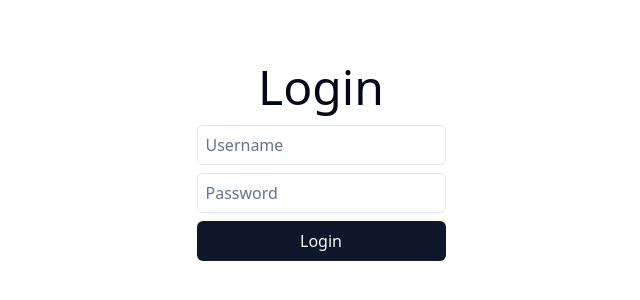
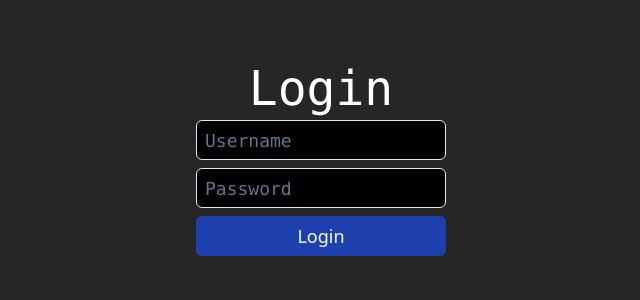
Before and after one commit to shashankx86/ncwi-dev, a Nuxt app: page / in a window 1280 px wide. Shown: the part 244-544 px from the top of the page, without its empty margins (319-959 px from the left). Built offline with nearby package versions, Linux system fonts and the light colour scheme.

Commit message:
added dark mode

```diff
--- a/assets/css/tailwind.css
+++ b/assets/css/tailwind.css
@@ -76,3 +76,17 @@
     @apply bg-background text-foreground;
   }
 }
+
+@media (prefers-color-scheme: dark) {
+  html {
+    color-scheme: dark;
+  }
+}
+
+/* If the user prefers light mode,
+we still enforce color-scheme: dark, despite the user preference */
+@media (prefers-color-scheme: light) {
+  html {
+    color-scheme: dark;
+  }
+}
--- a/components/Login.vue
+++ b/components/Login.vue
@@ -1,16 +1,16 @@
 <template>
-    <div class="login-container">
-      <h1>Login</h1>
-      <form @submit.prevent="login">
-        <Input v-model="username" type="text" placeholder="Username" required />
-        <Input v-model="password" type="password" placeholder="Password" required />
-        <Button type="submit">Login</Button>
+    <div class="bg-neutral-800 flex flex-col items-center justify-center h-screen">
+      <h1 class="text-white font-mono p-2 text-5xl">Login</h1>
+      <form class="flex flex-col" @submit.prevent="login">
+        <Input v-model="username" type="text" class="mb-2 p-2 font-mono text-lg bg-black" placeholder="Username" required />
+        <Input v-model="password" type="password" class="mb-2 p-2 font-mono text-lg bg-black" placeholder="Password" required />
+        <Button class="p-2 text-lg cursor-pointer bg-slate-500 bg-blue-800" type="submit">Login</Button>
       </form>
-      <p v-if="error">{{ error }}</p>
+      <p class="bg-red-600" v-if="error">{{ error }}</p>
     </div>
   </template>
 
-  <script setup lang="ts">
+<script setup lang="ts">
   import { ref } from 'vue';
   import { Input } from '@/components/ui/input';
   import { Button } from '@/components/ui/button';
@@ -48,40 +48,4 @@
       error.value = 'An error occurred. Please try again.';
     }
   };
-  </script>
-
-<style scoped>
-.login-container {
-  display: flex;
-  flex-direction: column;
-  align-items: center;
-  justify-content: center;
-  height: 100vh;
-}
-
-.login-container h1 {
-  margin-bottom: 0.1rem;
-  font-size: 300%;
-}
-
-.login-container form {
-  display: flex;
-  flex-direction: column;
-}
-
-.login-container input {
-  margin-bottom: 0.5rem;
-  padding: 0.5rem;
-  font-size: 1rem;
-}
-
-.login-container button {
-  padding: 0.5rem;
-  font-size: 1rem;
-  cursor: pointer;
-}
-
-.login-container p {
-  color: red;
-}
-</style>
+</script>
--- a/nuxt.config.ts
+++ b/nuxt.config.ts
@@ -1,7 +1,17 @@
 // https://nuxt.com/docs/api/configuration/nuxt-config
 export default defineNuxtConfig({
   devtools: { enabled: true },
-  modules: ["@nuxtjs/tailwindcss", "shadcn-nuxt"],
+  modules: ["@nuxtjs/tailwindcss", "shadcn-nuxt", '@nuxtjs/color-mode'],
+  colorMode: {
+    preference: 'dark',
+    fallback: 'dark',
+    hid: 'nuxt-color-mode-script',
+    globalName: '__NUXT_COLOR_MODE__',
+    componentName: 'ColorScheme',
+    classPrefix: '',
+    classSuffix: '-mode',
+    storageKey: 'nuxt-color-mode'
+  },
   shadcn: {
     componentDir: './components/ui'
   }
--- a/package.json
+++ b/package.json
@@ -22,6 +22,7 @@
     "vue": "latest"
   },
   "devDependencies": {
+    "@nuxtjs/color-mode": "^3.4.2",
     "@nuxtjs/tailwindcss": "^6.12.0",
     "typescript": "^5.5.2"
   }
--- a/pages/index.vue
+++ b/pages/index.vue
@@ -1,10 +1,7 @@
 <template>
-<Login />
+    <Login />
 </template>
 
 <script setup lang="ts">
   import Login from '@/components/Login.vue';
-
-//   const colorMode = useColorMode()
-//   colorMode.preference = 'dark'
 </script>
--- a/tailwind.config.js
+++ b/tailwind.config.js
@@ -2,6 +2,13 @@ const animate = require("tailwindcss-animate")
 
 /** @type {import('tailwindcss').Config} */
 module.exports = {
+  content: [
+		"./pages/**/*.{ts,vue}",
+		"./pages/*.{ts,vue}",
+    "./components/*.{ts,vue}",
+		"./components/**/*.{ts,vue}",
+		"./styles/**/*.css",
+	],
   darkMode: ["class"],
   safelist: ["dark"],
   prefix: "",
```
Also changed, not shown: 1 other file (tests, documents, lock files or other folders).
